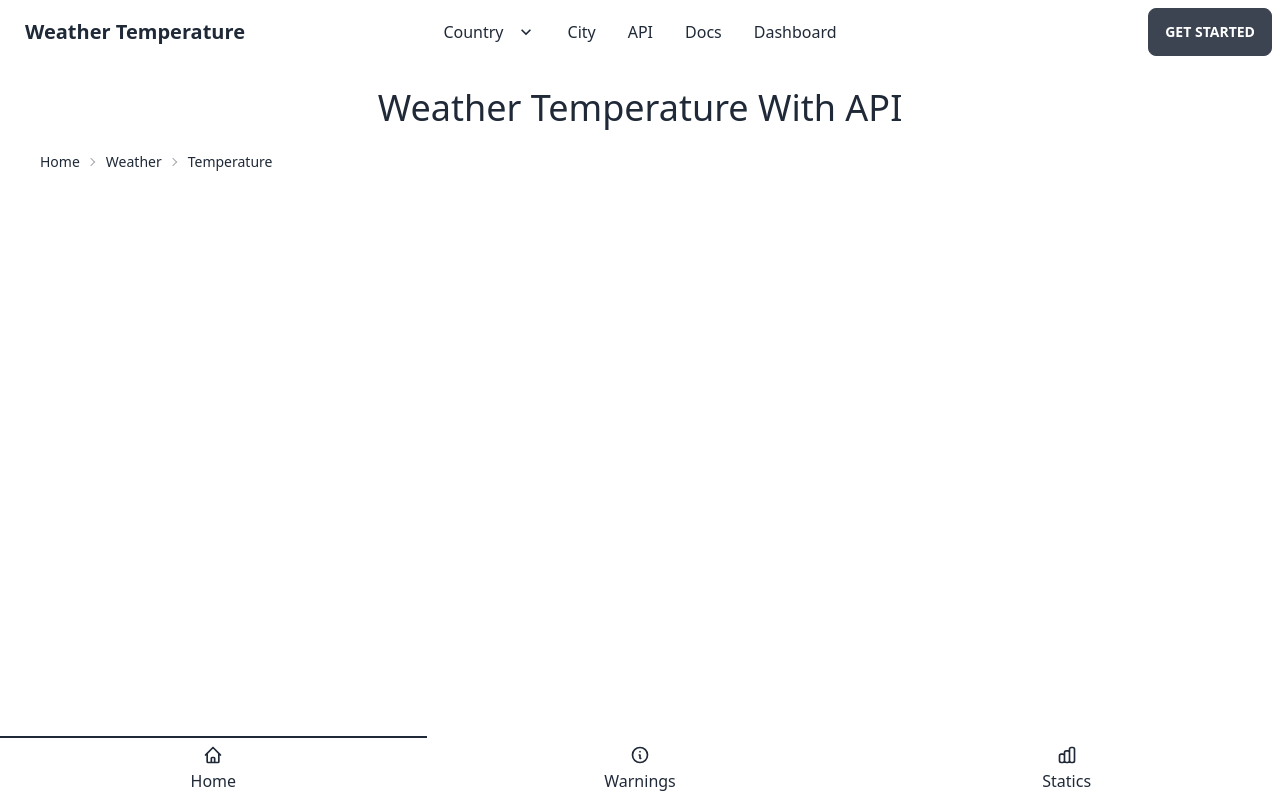
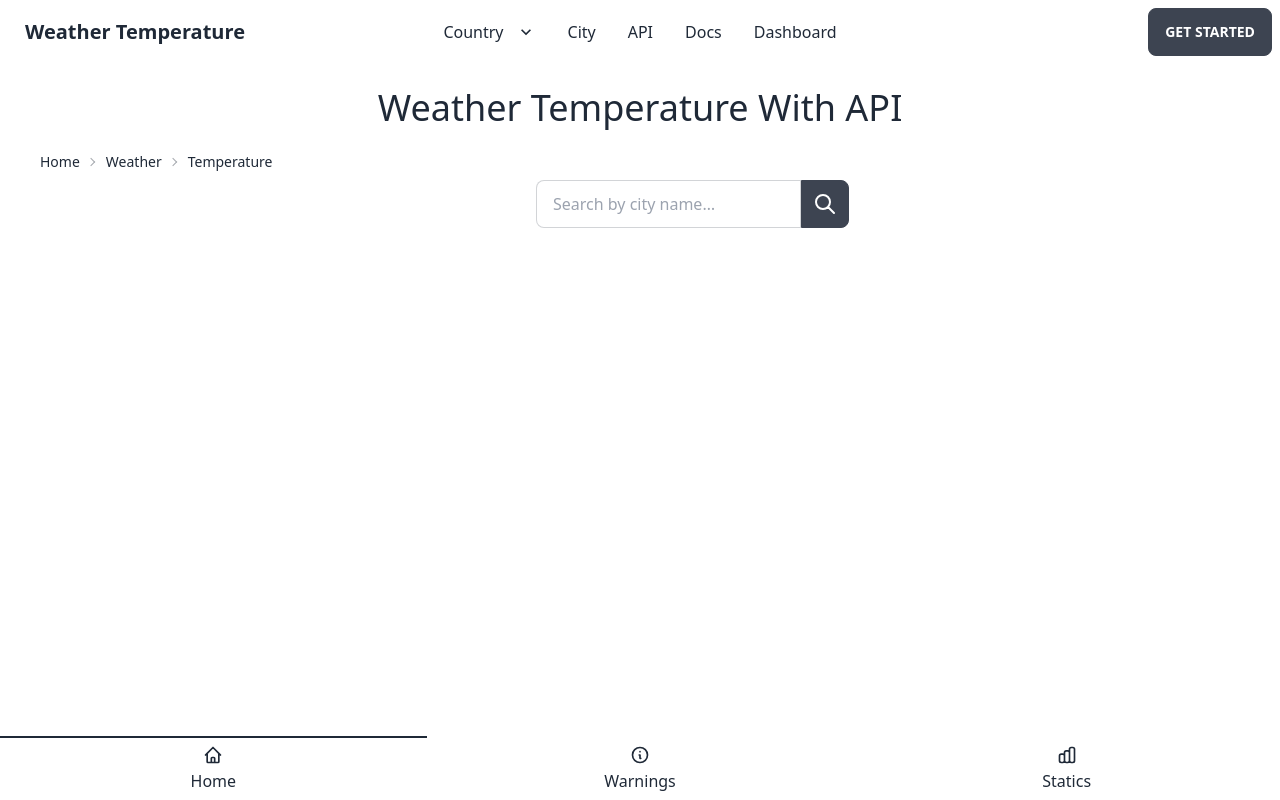
Before and after one commit to RaisulislamRimon/temperature-hot-api-project, a plain HTML site: page index.html in a window 1280 px wide. Drawn offline with nearby package versions, Linux system fonts and the light colour scheme.

Commit message:
search input added

```diff
--- a/index.html
+++ b/index.html
@@ -121,6 +121,36 @@
           </div>
         </div>
       </section>
+      <section>
+        <!-- search here  -->
+        <div>
+          <div class="form-control">
+            <div class="input-group w-52 mx-auto">
+              <input
+                type="text"
+                placeholder="Search by city name…"
+                class="input input-bordered"
+              />
+              <button class="btn btn-square">
+                <svg
+                  xmlns="http://www.w3.org/2000/svg"
+                  class="h-6 w-6"
+                  fill="none"
+                  viewBox="0 0 24 24"
+                  stroke="currentColor"
+                >
+                  <path
+                    stroke-linecap="round"
+                    stroke-linejoin="round"
+                    stroke-width="2"
+                    d="M21 21l-6-6m2-5a7 7 0 11-14 0 7 7 0 0114 0z"
+                  />
+                </svg>
+              </button>
+            </div>
+          </div>
+        </div>
+      </section>
     </main>
     <!-- footer section  -->
     <footer>
```
